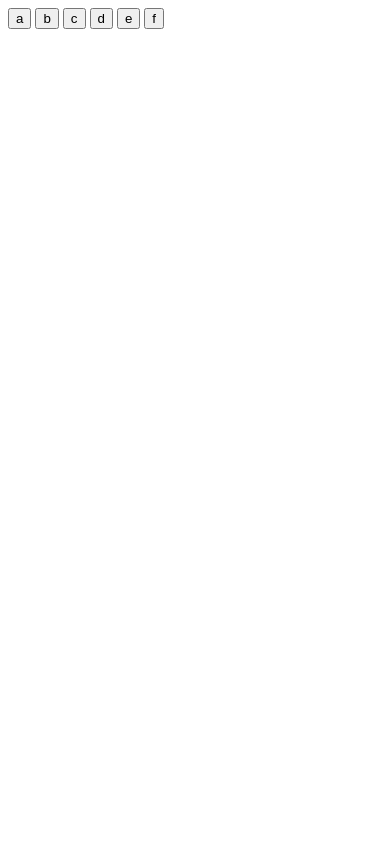
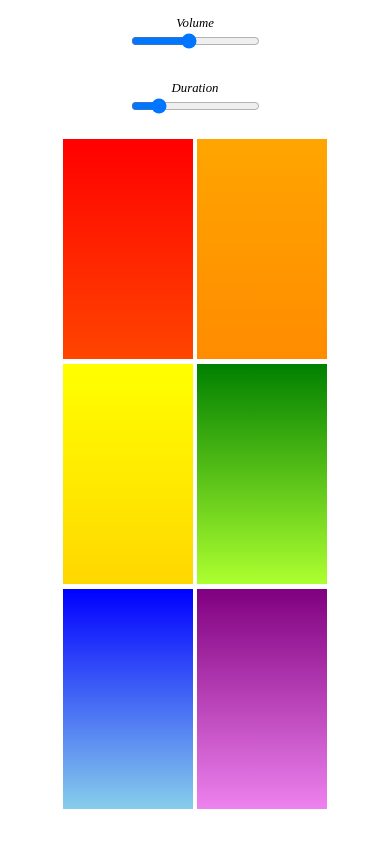
Before and after one commit to ciwchris/pi-python-sound-server, a plain HTML site: page index.html in a window 390 px wide. Drawn offline with Linux system fonts and the light colour scheme.

Commit message:
Serving index.html and adjusted for mobile

```diff
--- a/index.html
+++ b/index.html
@@ -1,15 +1,146 @@
+<!DOCTYPE html>
 <html>
+    <head>
+        <meta name="viewport" content="width=device-width, initial-scale=1.0">
+        <style>
+            body {
+              width: 90%;
+              max-width: 800px;
+              margin: 0 auto;
+            }
+            /* https://bryanlrobinson.com/blog/2017/07/26/howto-css-grid-layout-to-make-a-simple-fluid-card-grid/ */
+            .card-container {
+                display: grid;
+                grid-template-columns: repeat(auto-fit, 220px);
+                grid-auto-rows: 220px;
+                grid-gap: 1rem;
+                padding: 1rem;
+                justify-content: center;
+            }
+            @media screen and (max-width: 550px) {
+                    .card-container {
+                        grid-template-columns: repeat(auto-fit, 130px);
+                        grid-gap: 0.3rem;
+                        padding: 0.3rem;
+                    }
+                    .control-container {
+                        grid-template-columns: 1fr;
+                        grid-gap: 0.3rem;
+                        padding: 0.3rem;
+                    }
+                    label > span { display:block;}
+            }
+            @media screen and (max-width: 350px) {
+                    .card-container {
+                        grid-template-columns: repeat(auto-fit, 100px);
+                        grid-auto-rows: 100px;
+                    }
+                    .control-container {
+                        grid-template-columns: 1fr;
+                    }
+                    label > span { display:block;}
+            }
+            .control-container {
+                grid-auto-rows: 60px;
+                align-items: center;
+                text-align: center;
+                font-size: .8rem;
+                font-style: italic;
+            }
+            button {
+                transition: .3s ease-out;
+                width: 100%;
+                height: 100%;
+                border: 0;
+            }
+
+            button.red {
+                background: orangered;
+                background: -webkit-gradient(linear, left top, left bottom, from(red), to(orangered));
+                background: -webkit-linear-gradient(top, red, orangered);
+                background: -moz-linear-gradient(top, red, orangered);
+                background: -ms-linear-gradient(top, red, orangered);
+                background: -o-linear-gradient(top, red, orangered);
+            }
+            button.orange {
+                background: darkorange;
+                background: -webkit-gradient(linear, left top, left bottom, from(orange), to(darkorange));
+                background: -webkit-linear-gradient(top, orange, darkorange);
+                background: -moz-linear-gradient(top, orange, darkorange);
+                background: -ms-linear-gradient(top, orange, darkorange);
+                background: -o-linear-gradient(top, orange, darkorange);
+            }
+            button.yellow {
+                background: yellow;
+                background: -webkit-gradient(linear, left top, left bottom, from(yellow), to(gold));
+                background: -webkit-linear-gradient(top, yellow, gold);
+                background: -moz-linear-gradient(top, yellow, gold);
+                background: -ms-linear-gradient(top, yellow, gold);
+                background: -o-linear-gradient(top, yellow, gold);
+            }
+            button.green {
+                background: green;
+                background: -webkit-gradient(linear, left top, left bottom, from(green), to(greenyellow));
+                background: -webkit-linear-gradient(top, green, greenyellow);
+                background: -moz-linear-gradient(top, green, greenyellow);
+                background: -ms-linear-gradient(top, green, greenyellow);
+                background: -o-linear-gradient(top, green, greenyellow);
+            }
+            button.blue {
+                background: blue;
+                background: -webkit-gradient(linear, left top, left bottom, from(blue), to(skyblue));
+                background: -webkit-linear-gradient(top, blue, skyblue);
+                background: -moz-linear-gradient(top, blue, skyblue);
+                background: -ms-linear-gradient(top, blue, skyblue);
+                background: -o-linear-gradient(top, blue, skyblue);
+            }
+            button.purple {
+                background: purple;
+                background: -webkit-gradient(linear, left top, left bottom, from(purple), to(violet));
+                background: -webkit-linear-gradient(top, purple, violet);
+                background: -moz-linear-gradient(top, purple, violet);
+                background: -ms-linear-gradient(top, purple, violet);
+                background: -o-linear-gradient(top, purple, violet);
+            }
+        </style>
+    </head>
     <body>
-        <button onclick="play('a')">a</button>
-        <button onclick="play('b')">b</button>
-        <button onclick="play('c')">c</button>
-        <button onclick="play('d')">d</button>
-        <button onclick="play('e')">e</button>
-        <button onclick="play('f')">f</button>
-    <script>
-        function play(key) {
-            fetch('http://192.168.0.10:8000/?key=' + key + '&length=1&volume=0.1');
-        }
-    </script>
+        <div class="card-container control-container">
+            <label>
+                <span>Volume</span>
+                <input id="volume" type="range" min="0.1" max="1" step=".1" value="0.5" />
+            </label>
+            <label>
+                <span>Duration</span>
+                <input id="length" type="range" min="0.1" max="5" step=".1" value="1" />
+            </label>
+        </div>
+        <div class="card-container">
+            <div class="card">
+                <button class="red" onclick="play('a')"></button>
+            </div>
+            <div class="card">
+                <button class="orange" onclick="play('b')"></button>
+            </div>
+            <div class="card">
+                <button class="yellow" onclick="play('c')"></button>
+            </div>
+            <div class="card">
+                <button class="green" onclick="play('d')"></button>
+            </div>
+            <div class="card">
+                <button class="blue" onclick="play('e')"></button>
+            </div>
+            <div class="card">
+                <button class="purple" onclick="play('f')"></button>
+            </div>
+        </div>
+        <script>
+            function play(key) {
+                fetch('http://192.168.0.10:8000/?key=' + key +
+                    '&length=' + document.querySelector('#length').value +
+                    '&volume=' + document.querySelector('#volume').value);
+            }
+        </script>
     </body>
 </html>
```
Also changed, not shown: 1 other file.
